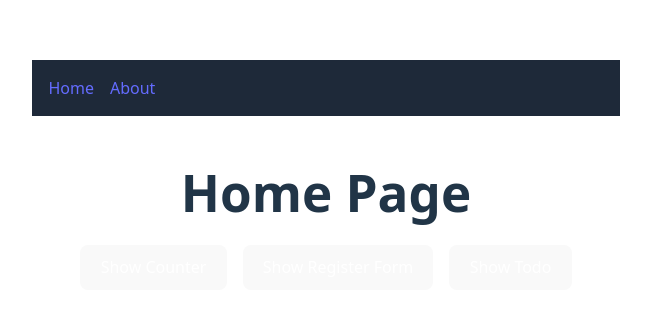
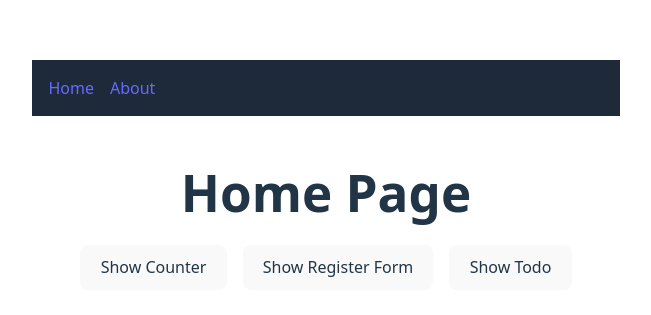
Before and after one commit to izharramdan/wide_project, a React (Vite) app: page / in a window 1280 px wide. Shown: the part 189-504 px from the top of the page, without its empty margins (314-965 px from the left). Built offline with nearby package versions, Linux system fonts and the light colour scheme.

Commit message:
update Home

```diff
--- a/src/pages/Home.jsx
+++ b/src/pages/Home.jsx
@@ -9,30 +9,26 @@
   return (
     <div className="p-6 text-center space-y-6">
       <h1 className="text-2xl font-bold">Home Page</h1>
-
-      {/* Buttons */}
       <div className="flex flex-wrap justify-center gap-4">
         <button
           onClick={() => setActiveComponent("counter")}
-          className="px-4 py-2 bg-green-500 text-white rounded"
+          className="px-4 py-2 bg-green-500 rounded"
         >
           Show Counter
         </button>
         <button
           onClick={() => setActiveComponent("form")}
-          className="px-4 py-2 bg-blue-500 text-white rounded"
+          className="px-4 py-2 bg-blue-500 rounded"
         >
           Show Register Form
         </button>
         <button
           onClick={() => setActiveComponent("todo")}
-          className="px-4 py-2 bg-purple-500 text-white rounded"
+          className="px-4 py-2 bg-purple-500 rounded"
         >
           Show Todo
         </button>
       </div>
-
-      {/* Render Komponen */}
       <div className="mt-6">
         {activeComponent === "counter" && <Counter />}
         {activeComponent === "form" && <Form />}
```
